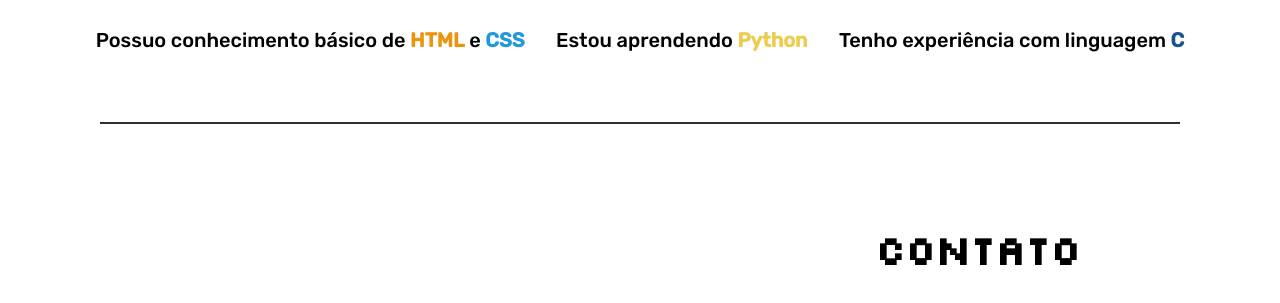
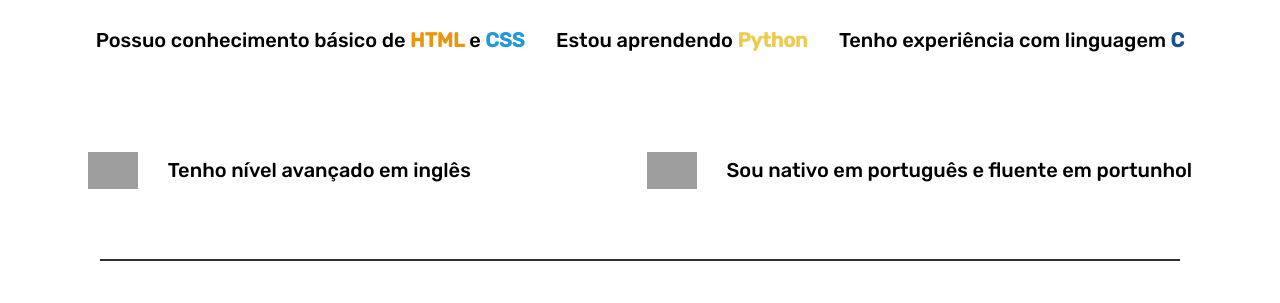
Before and after one commit to JVMergulho/Projeto-Web, a plain HTML site: page index.html in a window 1280 px wide. Shown: the part 1725-2028 px from the top of the page. Drawn offline with nearby package versions, Linux system fonts and the light colour scheme; grey boxes are pictures that could not be loaded; a web font is replaced by a local one.

Commit message:
Idioma adicionado

```diff
--- a/index.html
+++ b/index.html
@@ -61,6 +61,16 @@
                 <p>Estou aprendendo <b id="python">Python</b></p>
                 <p>Tenho experiência com linguagem <b id="c">C</b></p>
             </div>
+            <div id="idiomas">
+                <div class="idioma_descricao">
+                    <img class="bandeira" src="https://upload.wikimedia.org/wikipedia/commons/thumb/8/88/United-states_flag_icon_round.svg/1024px-United-states_flag_icon_round.svg.png">
+                    <p>Tenho nível avançado em inglês</p>
+                </div>
+                <div class="idioma_descricao">
+                    <img class="bandeira" src="https://upload.wikimedia.org/wikipedia/commons/thumb/4/4a/Brazilian_flag_icon_round.svg/512px-Brazilian_flag_icon_round.svg.png">
+                    <p>Sou nativo em português e fluente em portunhol</p>
+                </div>
+            </div>
         </section>
 
         <section>
--- a/style.css
+++ b/style.css
@@ -40,7 +40,6 @@ header{
     flex-direction: row;
     justify-content: center;
     gap: 70px;
-    padding-right: 50px;
     font-size: 19px;
     flex-wrap: wrap;
 }
@@ -161,6 +160,26 @@ header{
     color: rgb(26, 83, 143);
 }
 
+#idiomas{
+    display: flex;
+    align-items: center;
+    justify-content: space-around;
+    flex-direction: row;
+    margin-top: 100px;
+    margin-bottom: 70px;
+}
+
+.bandeira{
+    width: 50px;
+}
+
+.idioma_descricao{
+    display: flex;
+    align-items: center;
+    flex-direction: row;
+    gap: 30px;
+}
+
 footer{
     display: flex;
     justify-content: end;
```
